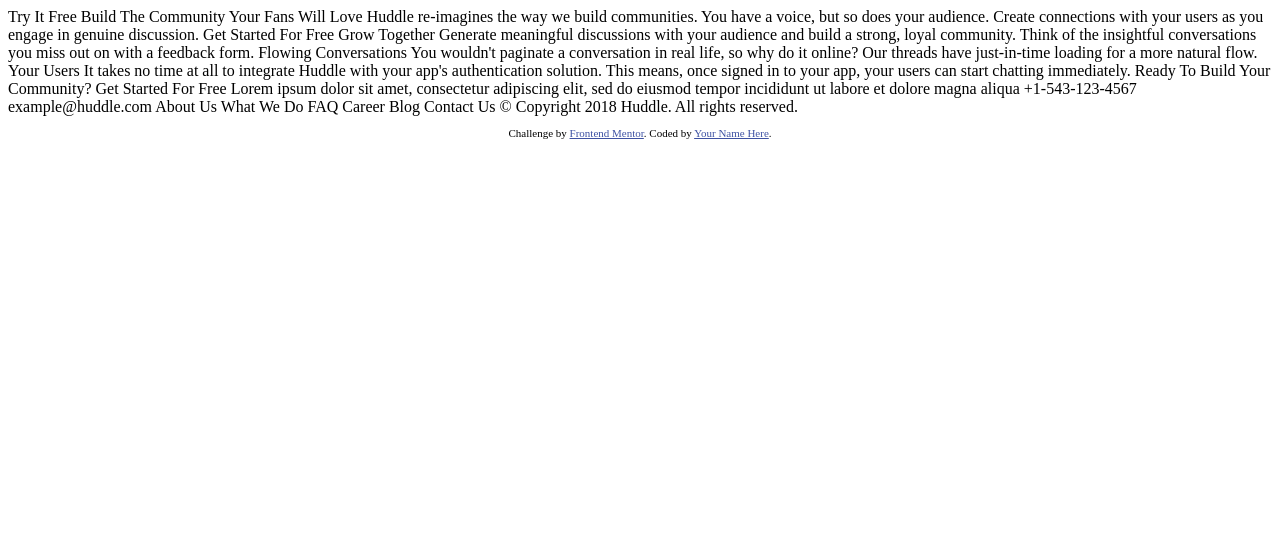
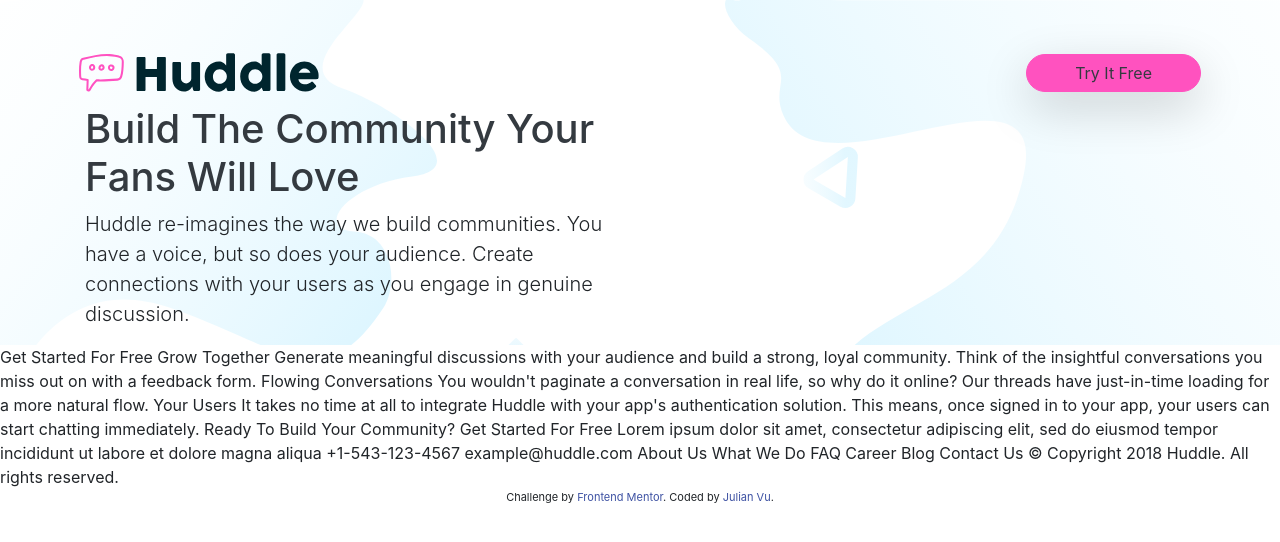
Before and after one commit to julianvu/huddle-landing, a plain HTML site: page index.html in a window 1280 px wide. Drawn offline with Linux system fonts and the light colour scheme.

Commit message:
Add navbar

```diff
--- a/css/style.scss
+++ b/css/style.scss
@@ -1,2 +1,8 @@
+$primary: hsl(322, 100%, 66%);
+
 @import url("https://fonts.googleapis.com/css2?family=Montserrat&family=Raleway&display=swap");
 @import "../scss/bootstrap.scss";
+
+#header {
+  background: url("../images/bg-hero-desktop.svg");
+}
--- a/index.html
+++ b/index.html
@@ -1,69 +1,92 @@
 <!DOCTYPE html>
 <html lang="en">
   <head>
-  <meta charset="UTF-8">
-  <meta name="viewport" content="width=device-width, initial-scale=1.0"> <!-- displays site properly based on user's device -->
+    <meta charset="UTF-8" />
+    <meta name="viewport" content="width=device-width, initial-scale=1.0" />
+    <!-- displays site properly based on user's device -->
 
-  <link rel="icon" type="image/png" sizes="32x32" href="./images/favicon-32x32.png">
+    <link
+      rel="icon"
+      type="image/png"
+      sizes="32x32"
+      href="./images/favicon-32x32.png"
+    />
 
-  <title>Frontend Mentor | Huddle landing page with alternating feature blocks</title>
+    <title>
+      Frontend Mentor | Huddle landing page with alternating feature blocks
+    </title>
 
     <!-- Feel free to remove these styles or customise in your own stylesheet 👍 -->
     <style>
-    .attribution { font-size: 11px; text-align: center; }
-    .attribution a { color: hsl(228, 45%, 44%); }
+      .attribution {
+        font-size: 11px;
+        text-align: center;
+      }
+      .attribution a {
+        color: hsl(228, 45%, 44%);
+      }
     </style>
+    <link
+      rel="stylesheet"
+      href="https://use.fontawesome.com/releases/v5.0.13/css/all.css"
+      integrity="sha384-DNOHZ68U8hZfKXOrtjWvjxusGo9WQnrNx2sqG0tfsghAvtVlRW3tvkXWZh58N9jp"
+      crossorigin="anonymous"
+    />
+    <link rel="stylesheet" href="css/style.css" />
   </head>
-<body>
-
+  <body id="home">
+    <!-- Header -->
+    <section id="header">
+      <!-- Navbar -->
+      <nav id="main-nav" class="navbar navbar-expand-md pt-5">
+        <div class="container">
+          <a href="#home" class="navbar-brand ml-5">
+            <img src="images/logo.svg" alt="Logo" />
+          </a>
+        </div>
+        <div class="container ml-auto">
+          <button
+            class="btn btn-primary rounded-pill text-dark shadow-lg ml-auto mr-5 px-5"
+          >
             Try It Free
-
+          </button>
+        </div>
+      </nav>
+      <div class="container">
+        <div class="row">
+          <div class="col-md-6">
+            <h1 class="display-5 text-dark">
               Build The Community Your Fans Will Love
-
-  Huddle re-imagines the way we build communities. You have a voice, but so does your audience.
-  Create connections with your users as you engage in genuine discussion.
-
-  Get Started For Free
-
-  Grow Together
-
-  Generate meaningful discussions with your audience and build a strong, loyal community.
-  Think of the insightful conversations you miss out on with a feedback form.
-
-  Flowing Conversations
-
-  You wouldn't paginate a conversation in real life, so why do it online? Our threads
-  have just-in-time loading for a more natural flow.
-
-  Your Users
-
-  It takes no time at all to integrate Huddle with your app's authentication solution.
-  This means, once signed in to your app, your users can start chatting immediately.
-
-  Ready To Build Your Community?
-
-  Get Started For Free
-
-  Lorem ipsum dolor sit amet, consectetur adipiscing elit, sed do eiusmod tempor
-  incididunt ut labore et dolore magna aliqua
-
-  +1-543-123-4567
-  example@huddle.com
-
-  About Us
-  What We Do
-  FAQ
-
-  Career
-  Blog
-  Contact Us
-
-  &copy; Copyright 2018 Huddle. All rights reserved.
+            </h1>
+            <p class="lead">
+              Huddle re-imagines the way we build communities. You have a voice,
+              but so does your audience. Create connections with your users as
+              you engage in genuine discussion.
+            </p>
+          </div>
+          <div class="col-md-6"></div>
+        </div>
+      </div>
+    </section>
+    Get Started For Free Grow Together Generate meaningful discussions with your
+    audience and build a strong, loyal community. Think of the insightful
+    conversations you miss out on with a feedback form. Flowing Conversations
+    You wouldn't paginate a conversation in real life, so why do it online? Our
+    threads have just-in-time loading for a more natural flow. Your Users It
+    takes no time at all to integrate Huddle with your app's authentication
+    solution. This means, once signed in to your app, your users can start
+    chatting immediately. Ready To Build Your Community? Get Started For Free
+    Lorem ipsum dolor sit amet, consectetur adipiscing elit, sed do eiusmod
+    tempor incididunt ut labore et dolore magna aliqua +1-543-123-4567
+    example@huddle.com About Us What We Do FAQ Career Blog Contact Us &copy;
+    Copyright 2018 Huddle. All rights reserved.
 
     <footer>
       <p class="attribution">
-      Challenge by <a href="https://www.frontendmentor.io?ref=challenge" target="_blank">Frontend Mentor</a>.
-      Coded by <a href="#">Your Name Here</a>.
+        Challenge by
+        <a href="https://www.frontendmentor.io?ref=challenge" target="_blank"
+          >Frontend Mentor</a
+        >. Coded by <a href="https://www.julianvu.dev">Julian Vu</a>.
       </p>
     </footer>
   </body>
```
Also changed, not shown: css/style.css. Lines whose indentation alone changed are shown as unchanged.
